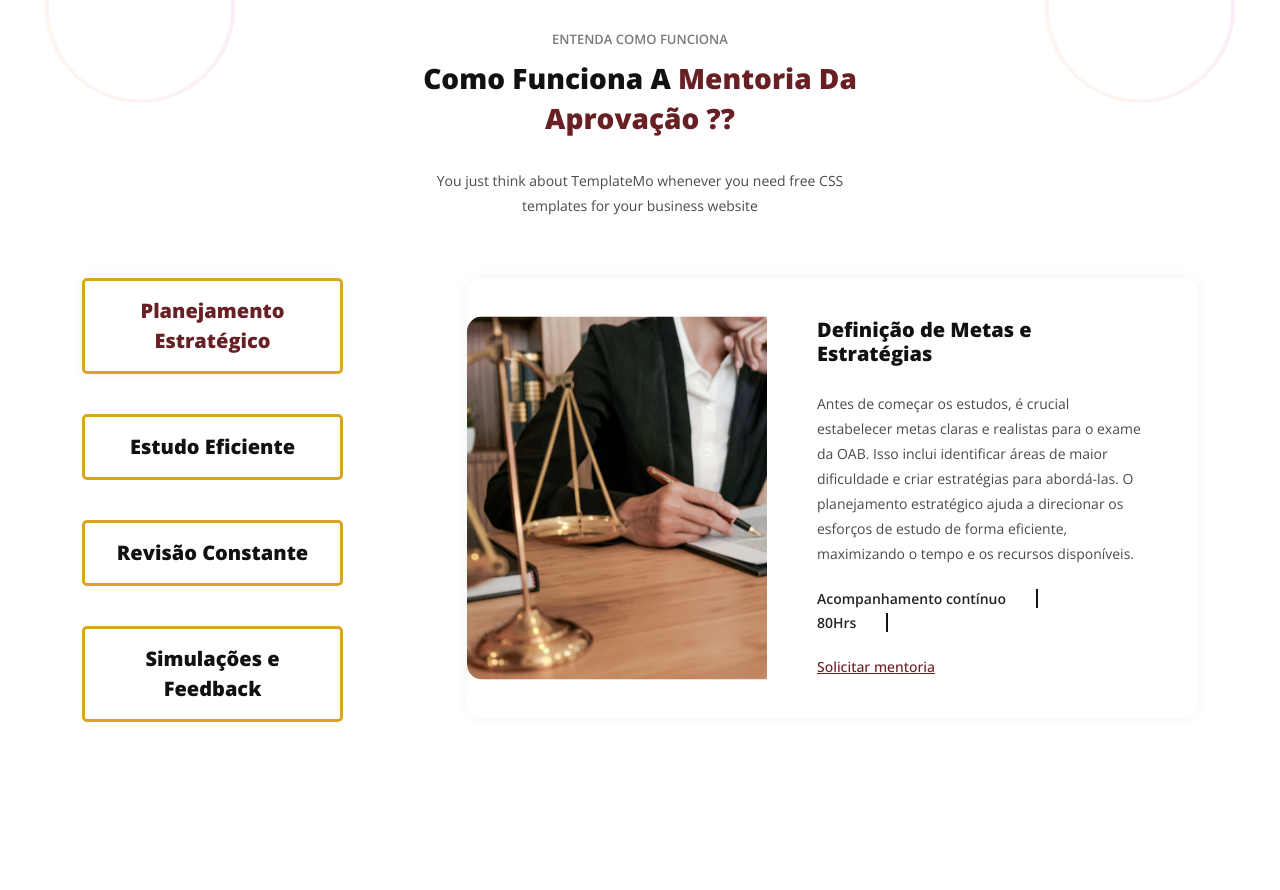
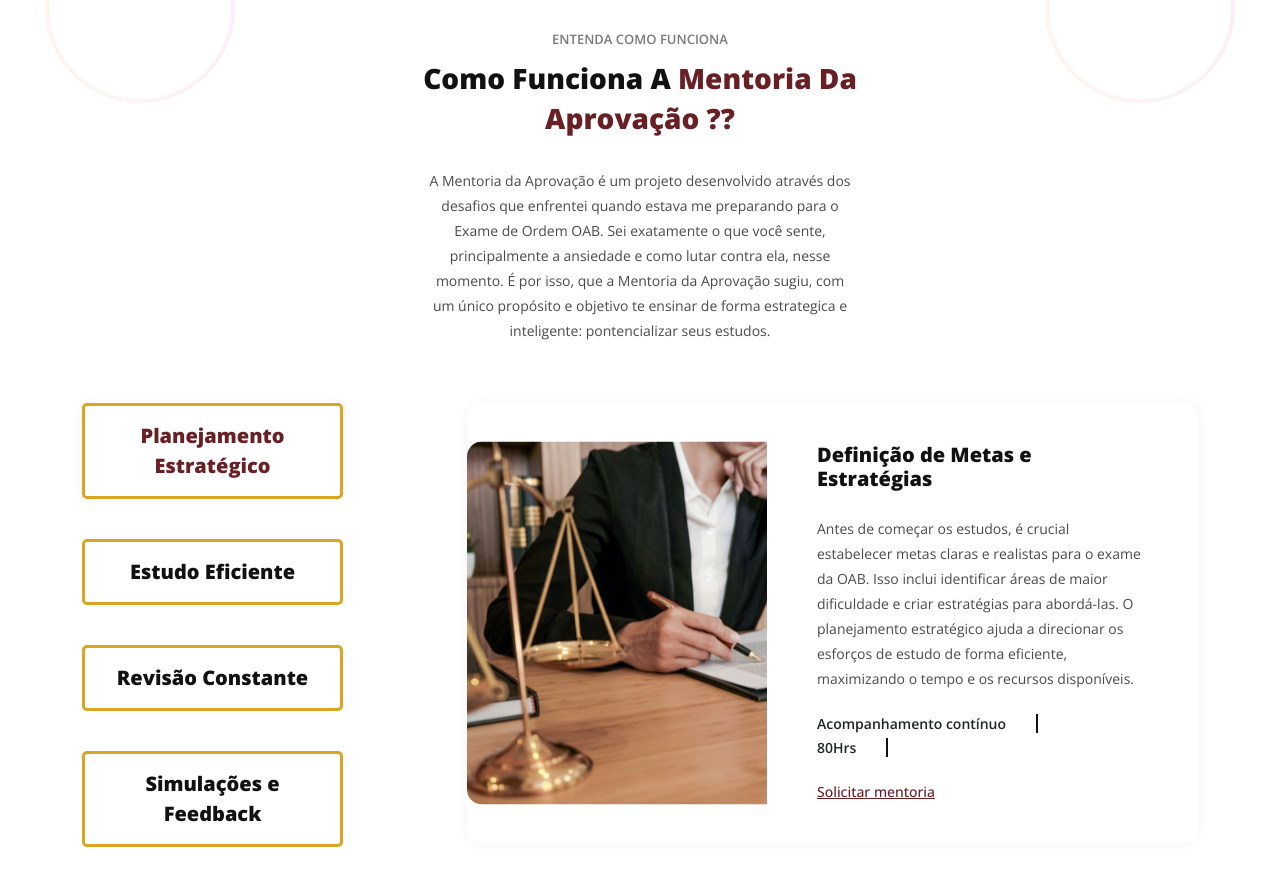
Before and after one commit to portifolio-sites/mentoriadaaprovacaooab.com.br, a plain HTML site: page index.html in a window 1280 px wide. Shown: the part 1869-2759 px from the top of the page. Drawn offline with nearby package versions, Linux system fonts and the light colour scheme.

Commit message:
chore: :hammer: increase introduction

```diff
--- a/index.html
+++ b/index.html
@@ -200,8 +200,13 @@
               <h6>Entenda como funciona</h6>
               <h4>Como funciona a<em> Mentoria da Aprovação ??</em></h4>
               <p>
-                You just think about TemplateMo whenever you need free CSS
-                templates for your business website
+                A Mentoria da Aprovação é um projeto desenvolvido através dos
+                desafios que enfrentei quando estava me preparando para o Exame
+                de Ordem OAB. Sei exatamente o que você sente, principalmente a
+                ansiedade e como lutar contra ela, nesse momento. É por isso,
+                que a Mentoria da Aprovação sugiu, com um único propósito e
+                objetivo te ensinar de forma estrategica e inteligente:
+                pontencializar seus estudos.
               </p>
             </div>
           </div>
@@ -546,10 +551,18 @@
           <div class="col-lg-12">
             <ul class="social-icons">
               <li>
-                <a href="https://facebook.com/mentoriadaaprovacaooab" target="_blank"><i class="fa fa-facebook"></i></a>
+                <a
+                  href="https://facebook.com/mentoriadaaprovacaooab"
+                  target="_blank"
+                  ><i class="fa fa-facebook"></i
+                ></a>
               </li>
               <li>
-                <a href="https://instagram.com/mentoriadaaprovacaooab" target="_blank"><i class="fa fa-instagram"></i></a>
+                <a
+                  href="https://instagram.com/mentoriadaaprovacaooab"
+                  target="_blank"
+                  ><i class="fa fa-instagram"></i
+                ></a>
               </li>
               <li>
                 <a
```
